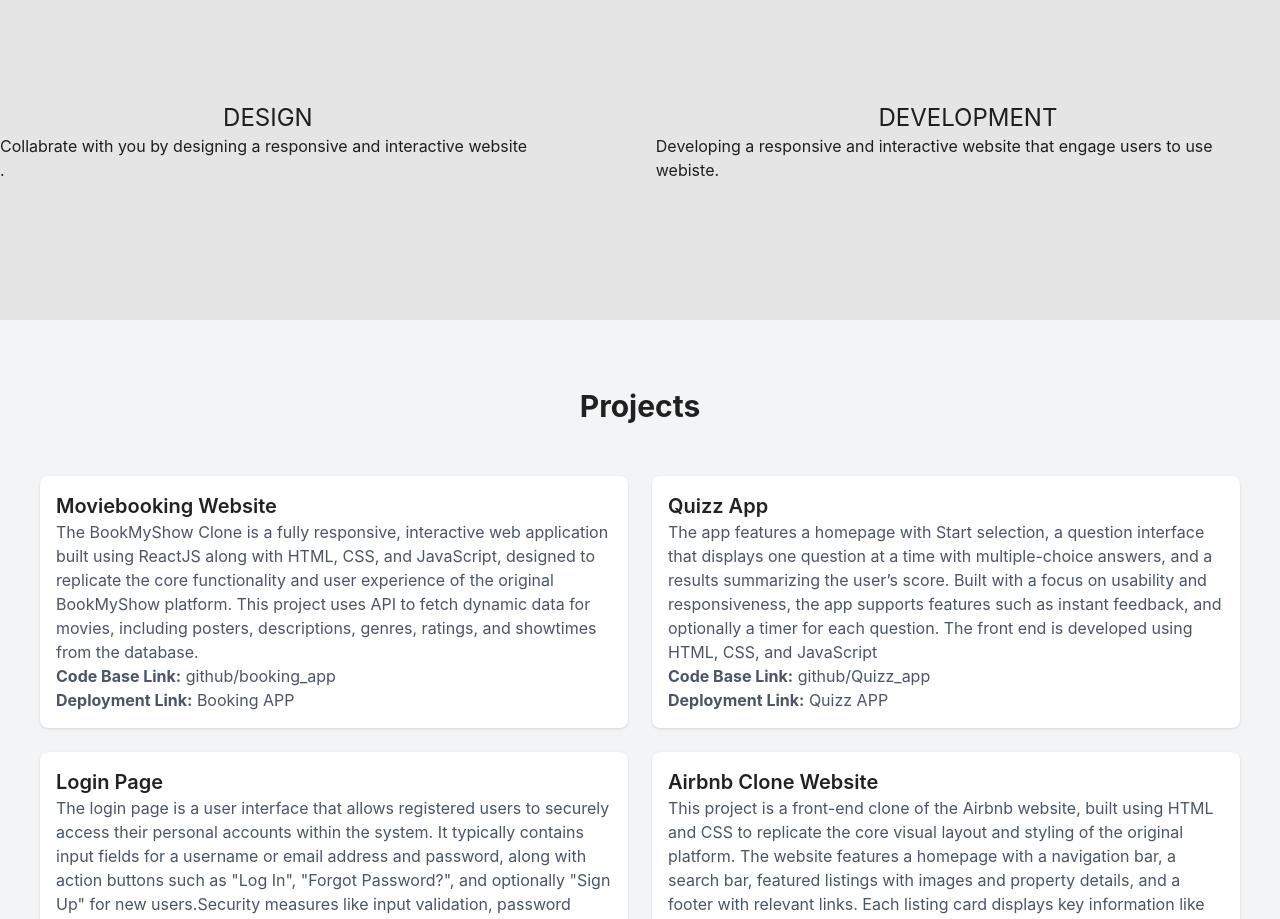
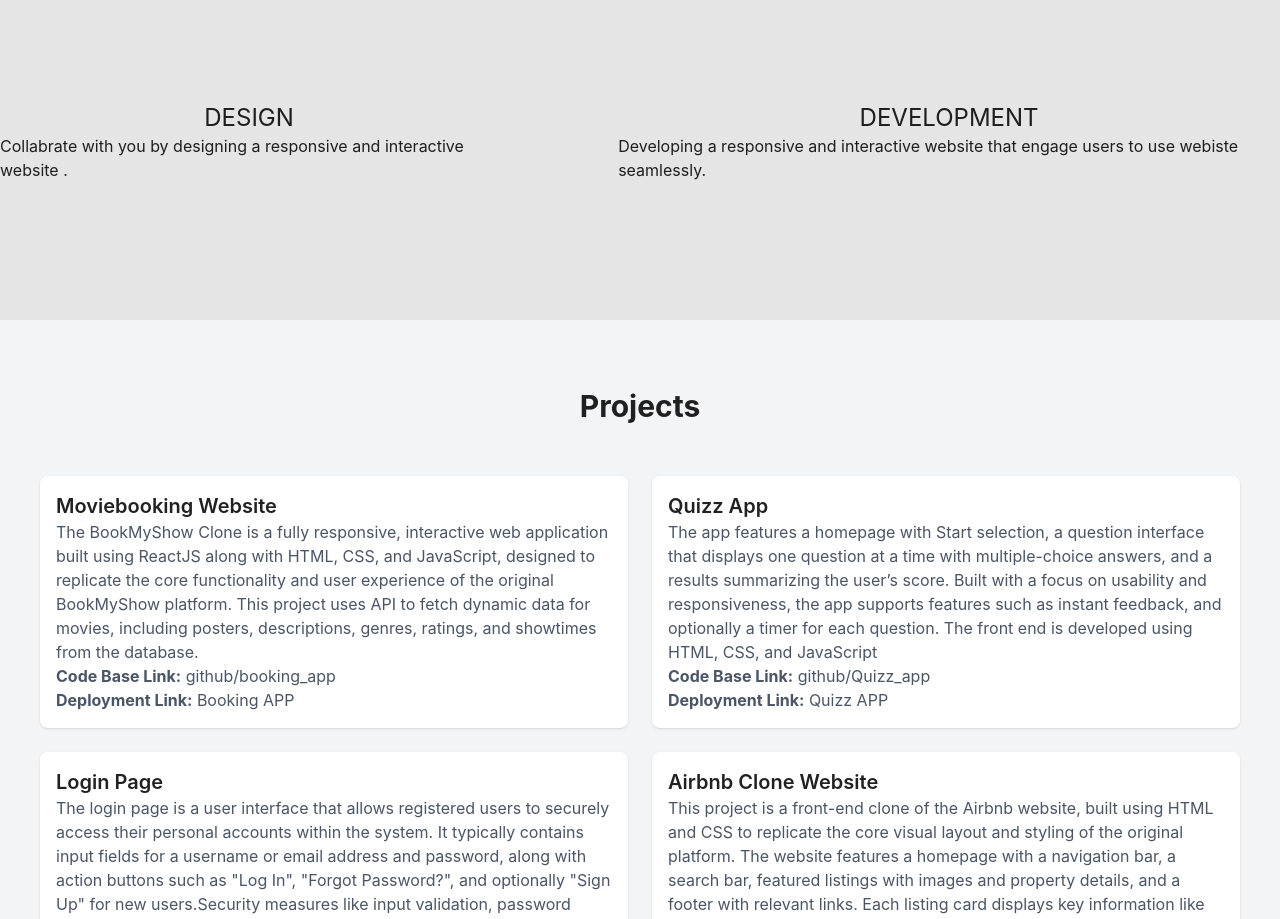
Before and after one commit to Santhoshfebi/my-portfolio, a React (Vite) app: page / in a window 1280 px wide. Shown: the part 1280-2199 px from the top of the page. Built offline with nearby package versions, Linux system fonts and the light colour scheme.

Commit message:
design change

```diff
--- a/src/Components/About.jsx
+++ b/src/Components/About.jsx
@@ -16,7 +16,7 @@ const About = () => {
         </section>
         <section>
         <h1 className='text-center text-2xl'>DEVELOPMENT</h1>
-        <p>Developing a responsive and interactive website that engage users to use webiste.</p>
+        <p>Developing a responsive and interactive website that engage users to use webiste seamlessly.</p>
         </section>
         </div>
     </section>
```
